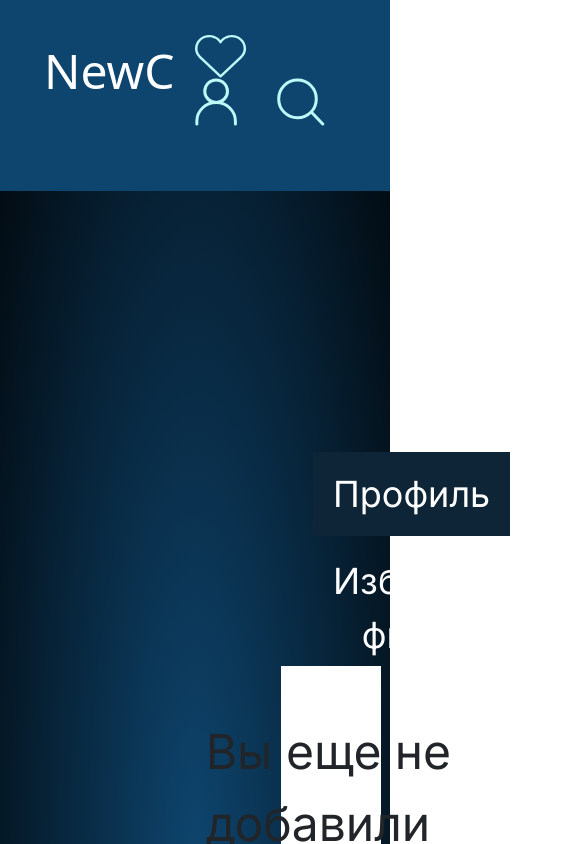
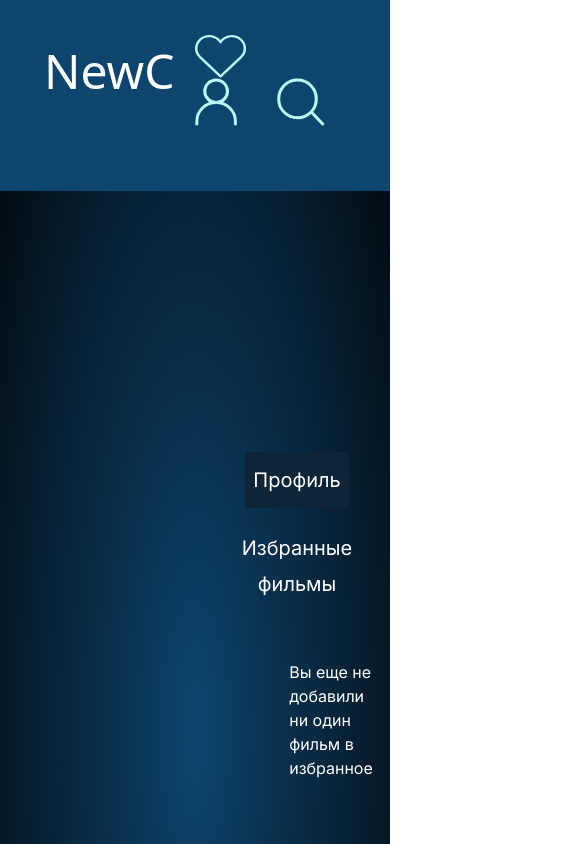
Before and after one commit to KipeTBest/bars-project, a React (Create React App) app: page /favorite in a window 390 px wide. Shown: the top 844 px of the page, 585 px wide, since content can reach past the window. Built offline with nearby package versions, Linux system fonts and the light colour scheme.

Commit message:
Update user profile pages

```diff
--- a/src/Components/Profile/FavoriteMovies.jsx
+++ b/src/Components/Profile/FavoriteMovies.jsx
@@ -4,12 +4,13 @@ import React, { useState, useEffect } from 'react';
 import MovieContainer from "./MovieContainer";
 
 const FavoriteMovies = () => {
-
   const [favoriteMovies, setFavoriteMovies] = useState([]);
   const [allMovies, setAllMovies] = useState([]);
+  const [currentPage, setCurrentPage] = useState(1);
+  const [loading, setLoading] = useState(true);
 
-
-  useEffect(() => {
+  const fetchData = async () => {
+    setLoading(true);
     const user = JSON.parse(localStorage.getItem('user')) || { favoriteMovies: [] };
     const moviesData = JSON.parse(localStorage.getItem('data')) || { movies: [] };
 
@@ -21,8 +22,12 @@ const FavoriteMovies = () => {
     }).filter(movie => movie !== null);
 
     setFavoriteMovies(favorites);
+    setLoading(false);
+  };
+
+  useEffect(() => {
+    fetchData();
   }, []);
-
 
   const removeFromFavorites = (movieId) => {
     const updatedFavorites = favoriteMovies.filter(movie => movie.id !== movieId);
@@ -35,18 +40,20 @@ const FavoriteMovies = () => {
 
   const moviesPerPage = 12;
   const numPages = Math.ceil(favoriteMovies.length / moviesPerPage);
-  const [currentPage, setCurrentPage] = useState(1);
   const indexOfLastMovie = currentPage * moviesPerPage;
   const indexOfFirstMovie = indexOfLastMovie - moviesPerPage;
   const currentMovies = favoriteMovies.slice(indexOfFirstMovie, indexOfLastMovie);
 
   const paginate = (pageNumber) => setCurrentPage(pageNumber);
 
-  return(
+  return (
       <div className="favorite-movies__container">
-        <HeaderProfile/>
-        {favoriteMovies.length === 0 ? (
-            <p className="errorInFavorites">Вы еще не добавили ни один фильм в избранное</p>
+        <HeaderProfile />
+        {loading ? (
+            <p>Загрузка...</p>
+        ) : (
+            favoriteMovies.length === 0 ? (
+                <p>Вы еще не добавили ни один фильм в избранное</p>
             ) : (
                 <>
                   <div className="movies-grid">
@@ -60,8 +67,10 @@ const FavoriteMovies = () => {
                     ))}
                   </div>
                 </>
+            )
         )}
       </div>
-  )
-}
-export default FavoriteMovies
+  );
+};
+
+export default FavoriteMovies;
--- a/src/Components/Profile/HeaderProfile.jsx
+++ b/src/Components/Profile/HeaderProfile.jsx
@@ -10,7 +10,7 @@ const HeaderProfile = () => {
     return (
         <div className="header-profile">
             <ul className="header-profile__list">
-                <li className="header-profile-list__item">
+                <li className="header-profile__list-item">
                     <NavLink
                         to="/profile"
                         className={({isActive}) =>
@@ -20,7 +20,7 @@ const HeaderProfile = () => {
                         Профиль
                     </NavLink>
                 </li>
-                <li className="header-profile-list__item">
+                <li className="header-profile__list-item">
                     <NavLink
                         to="/favorite"
                         className={({isActive}) =>
--- a/src/Components/Profile/UserData.jsx
+++ b/src/Components/Profile/UserData.jsx
@@ -42,9 +42,11 @@ const UserData = () => {
                 <li className="user-detail__name">
                     {`${user.lastName} ${user.firstName}`}
                 </li>
+
                 <li className="user-detail__email">
                     {user.email}
                 </li>
+
                 {user.about && <>
                     <li className="user-detail__about">О себе: {user.about} </li>
                 </>}
--- a/src/Components/Profile/UserProfile.jsx
+++ b/src/Components/Profile/UserProfile.jsx
@@ -44,8 +44,9 @@ const UserProfile = () => {
         <div className="user-profile">
             <HeaderProfile />
             <UserData />
-            <div className="profile-wrapper">
-                <ul className="profile-footer">
+
+            <div className="profile-footer">
+                <ul className="profile-footer__user">
                     <li className="profile-footer__item">
                         <NavLink
                             to="/profile/edit"
@@ -63,18 +64,18 @@ const UserProfile = () => {
                         </NavLink>
                     </li>
                 </ul>
+            </div>
 
-                <ul className="profile-footer__admin">
+            <div className="profile-footer__admin">
                 {user.role === 'admin' && (
-                        <li className="profile-footer__admin-item">
+                    <div className="profile-footer__admin-item">
                         <NavLink
                             to="/adminPanel"
                             className="profile-footer-admin">
                             Управление фильмами
                         </NavLink>
-                        </li>
+                    </div>
                 )}
-                </ul>
             </div>
         </div>
     );
--- a/src/Components/Profile/styles/favoriteMovies.css
+++ b/src/Components/Profile/styles/favoriteMovies.css
@@ -75,9 +75,9 @@
     z-index: 1;
 }
 
-.errorInFavorites {
+p {
     padding: 50px;
-    background-color: white;
+    color: white;
     font-size: 48px;
     font-family: 'Inter', sans-serif;
     display: flex;
--- a/src/Components/Profile/styles/headerProfile.css
+++ b/src/Components/Profile/styles/headerProfile.css
@@ -13,7 +13,6 @@
     column-gap: 20px;
     row-gap: 30px;
     flex-wrap: wrap;
-
     color: white;
     font-size: 36px;
     font-weight: 400;
@@ -34,7 +33,6 @@
 }
 
 .header-profile__link:hover {
-
     opacity: 0.8;
 }
 
@@ -59,3 +57,68 @@
     align-items: center;
     justify-content: center;
 }
+
+
+
+@media (max-width: 1200px) {
+    .header-profile__list {
+        font-size: 32px;
+        line-height: 48px;
+    }
+
+    .header-profile__link {
+        height: 72px;
+        line-height: 48px;
+        padding: 0 8px;
+    }
+
+    .header-profile__link--non-active, .header-profile__link--active {
+        height: 72px;
+        line-height: 48px;
+        padding: 10px 16px;
+    }
+}
+
+@media (max-width: 768px) {
+    .header-profile {
+        justify-content: center;
+    }
+
+    .header-profile__list {
+        font-size: 28px;
+        line-height: 42px;
+        flex-direction: column;
+        align-items: center;
+    }
+
+    .header-profile__link {
+        height: 64px;
+        line-height: 42px;
+        padding: 0 6px;
+    }
+
+    .header-profile__link--non-active, .header-profile__link--active {
+        height: 64px;
+        line-height: 42px;
+        padding: 8px 12px;
+    }
+}
+
+@media (max-width: 480px) {
+    .header-profile__list {
+        font-size: 20px;
+        line-height: 36px;
+    }
+
+    .header-profile__link {
+        height: 56px;
+        line-height: 36px;
+        padding: 0 4px;
+    }
+
+    .header-profile__link--non-active, .header-profile__link--active {
+        height: 56px;
+        line-height: 36px;
+        padding: 6px 8px;
+    }
+}
--- a/src/Components/Profile/styles/profileEdit.css
+++ b/src/Components/Profile/styles/profileEdit.css
@@ -8,6 +8,7 @@
     font-family: 'Inter', sans-serif;
     font-size: 36px;
     margin-top: 165px;
+    display: inline-block;
 }
 
 .profile-form {
@@ -15,7 +16,7 @@
 }
 
 .profile-form__user-data {
-    margin-left: 350px;
+    margin-left: 500px;
     display: flex;
     flex-direction: column;
 }
@@ -74,6 +75,8 @@ textarea {
     height: 80px;
     width: 323px;
 
+    margin-top: 10px;
+
     background-color: #0D2536;
     padding: 10px 10px;
     box-sizing: border-box;
@@ -104,8 +107,7 @@ textarea {
 }
 
 .profile-edit__photo {
-    margin-top: -25px;
-    margin-bottom: 10px;
+    display: flex;
     position: relative;
     height: 80px;
     width: 350px;
@@ -143,3 +145,21 @@ textarea {
 .profile-edit__photo:hover span {
     opacity: 0.3;
 }
+
+.error-messages {
+    margin-left: 100px;
+    display: inline-block;
+    color: red;
+    font-size: 25px;
+    list-style: none;
+}
+
+.error-message {
+    font-size: 20px;
+    margin-bottom: 5px;
+}
+
+.profile-wrapper__btn{
+    margin-left: 90px;
+    display: inline-block;
+}
--- a/src/Components/Profile/styles/userData.css
+++ b/src/Components/Profile/styles/userData.css
@@ -2,7 +2,6 @@
     display: flex;
     flex-direction: column;
     align-items: flex-start;
-    padding-left: 127px;
 }
 
 .user-details{
@@ -11,27 +10,22 @@
     font-family: 'Inter', sans-serif;
     margin-top: 165px;
     margin-left: 370px;
-    margin-bottom: 533px;
 }
 
 
-.user-detail__name {
-    margin-bottom: 10px;
-}
-
-.user-detail__email {
-    margin-bottom: 10px;
-}
-
+.user-detail__name,
+.user-detail__email,
 .user-detail__about {
+    margin-left: 127px;
     margin-bottom: 10px;
 }
 
 .user-photo{
-    width: 325px;
-    height: 530px;
+    width: 260px;
+    height: auto;
     position: absolute;
-    top: 637px;
-    left: 400px;
     border-radius: 30px;
+    object-fit: cover;
+    transition: opacity 0.3s ease;
+    flex-shrink: 0;
 }
--- a/src/Components/Profile/styles/userProfile.css
+++ b/src/Components/Profile/styles/userProfile.css
@@ -3,20 +3,20 @@
     margin: 261px 281px;
 }
 
-.profile-wrapper {
-    display: flex;
+.profile-footer{
+    display: inline-block;
 }
 
-.profile-footer {
+.profile-footer__user {
     display: inline-block;
     text-align: center;
     font-size: 36px;
-    font-weight: 400;
     font-family: 'Inter', sans-serif;
     position: relative;
-    top: -300px;
-    left: 85px;
     margin-right: 20px;
+    margin-left: 58px;
+    margin-bottom: 20px;
+    margin-top: 400px;
 }
 
 .profile-footer__item {
@@ -36,24 +36,21 @@
 }
 
 .profile-footer__admin {
+    top: -13.5px;
     width: 332px;
     height: 138px;
     display: inline-block;
     text-align: center;
-
-    font-weight: 400;
-
     position: relative;
-    top: -305px;
-    left: 85px;
-    margin-left: 20px;
     color: white;
     background: #0C2232;
     padding: 10px 20px;
+    margin-bottom: 30px;
 }
 
 .profile-footer__admin-item {
     margin-bottom: 10px;
+    font-size: 36px;
 }
 
 .profile-footer-admin{
```
Also changed, not shown: src/Components/Profile/ProfileEdit.jsx (+43 -11 lines). Lines whose indentation alone changed are shown as unchanged.
